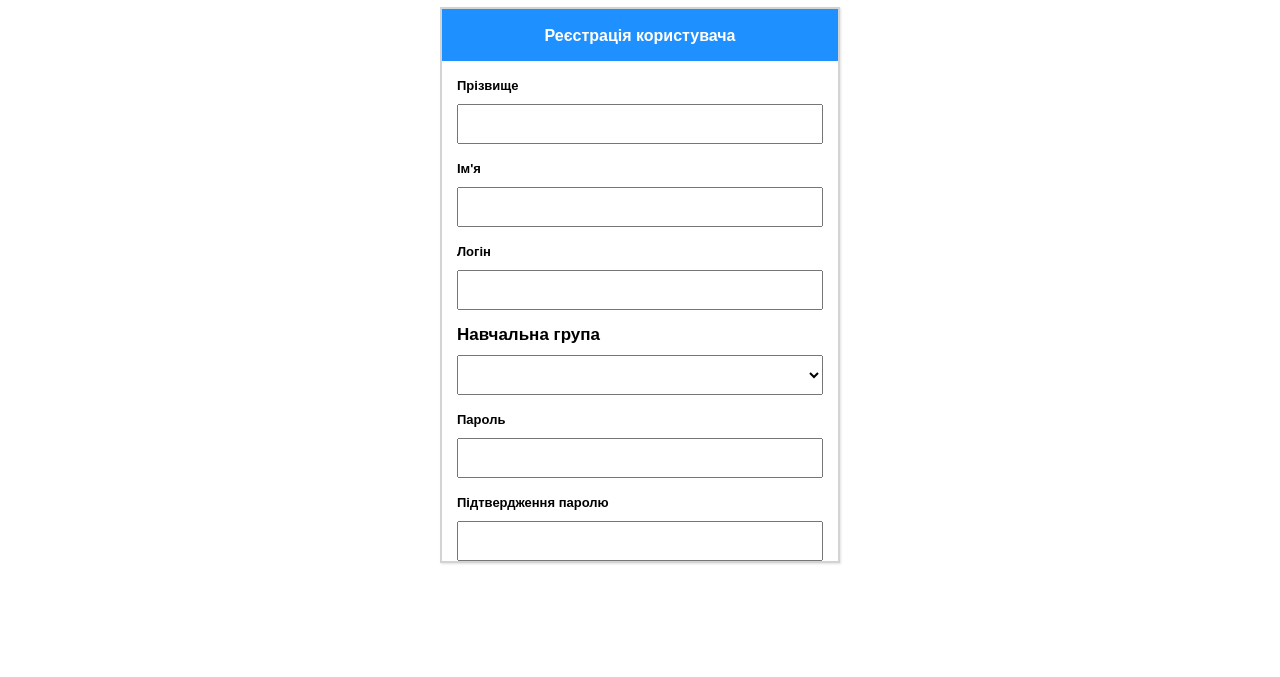
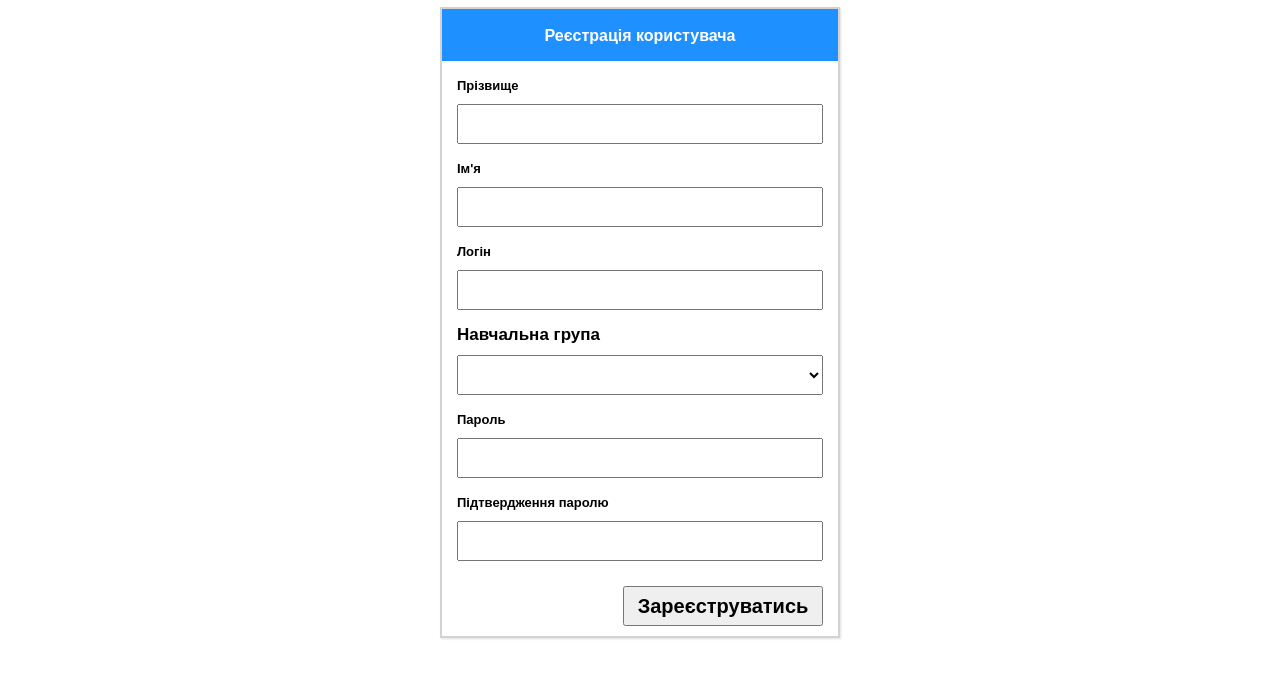
Before and after one commit to Stanislav22219/LabRab13, a plain HTML site: page LabRab13/register.html in a window 1280 px wide. Shown: the part 93-770 px from the top of the page. Drawn offline with Linux system fonts and the light colour scheme.

Commit message:
Зареєструватись

```diff
--- a/LabRab13/register.html
+++ b/LabRab13/register.html
@@ -51,6 +51,9 @@
                 <label for="rpswrd">Підтвердження паролю</label><br>
                 <input type="password" id="rpswrd">
             </div>
+            <div>
+                <input class="submit" type="submit" value="Зареєструватись">
+            </div>
         </div>
     </main>
     <footer></footer>
```
